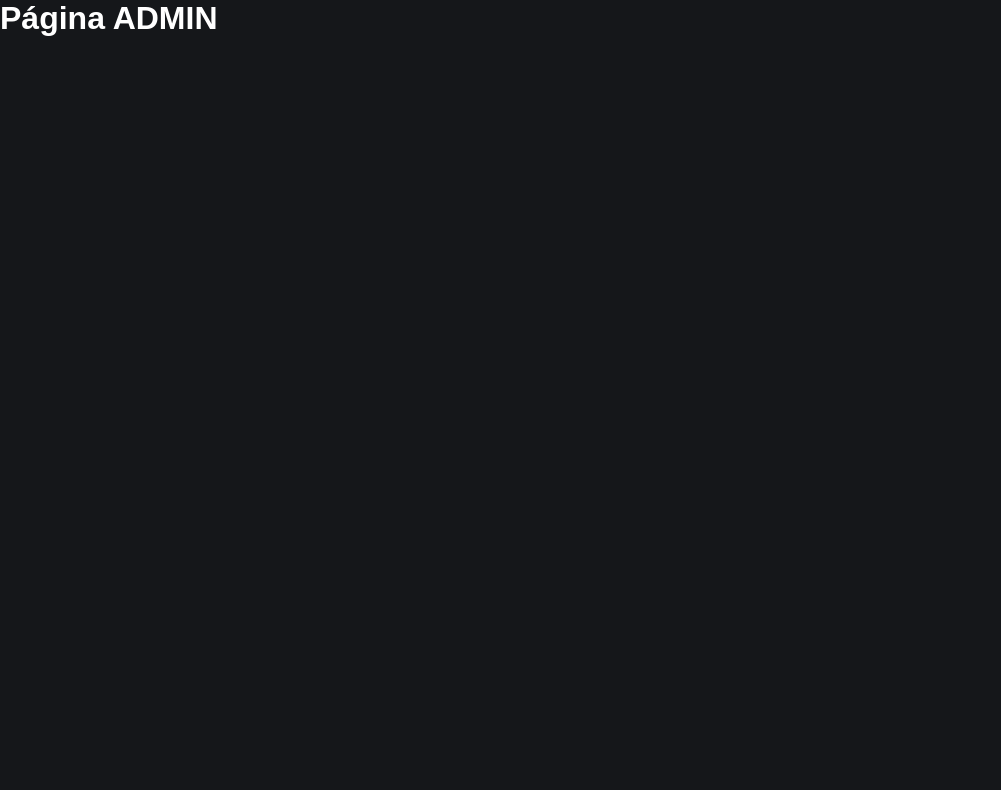
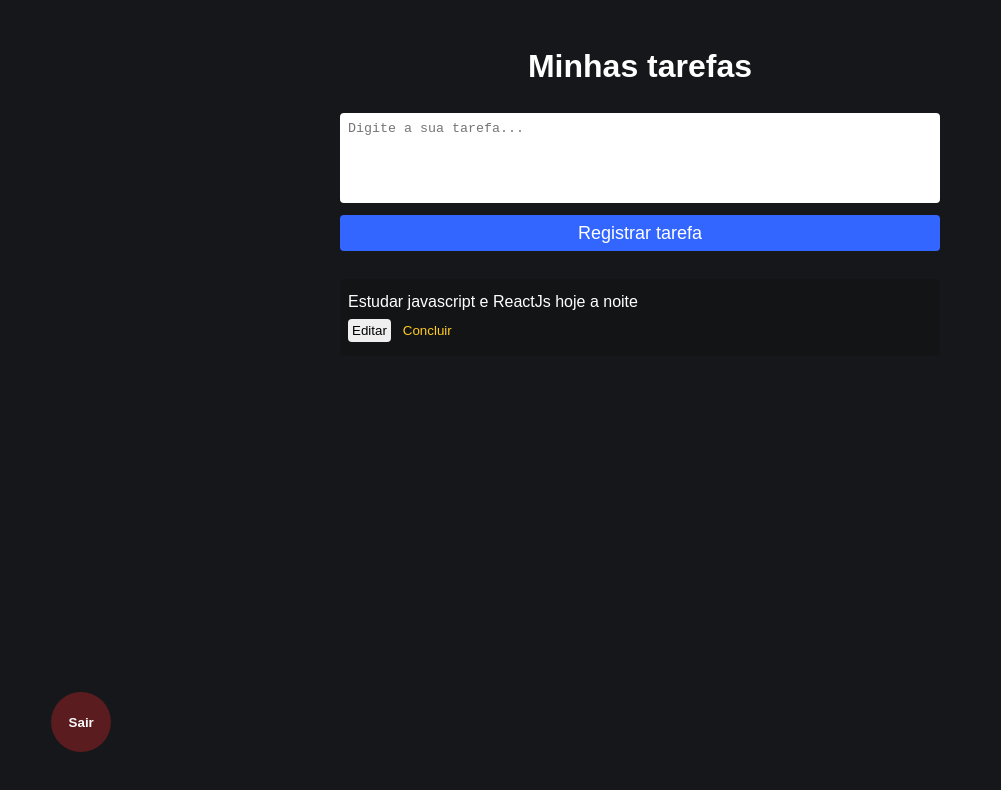
Before and after one commit to sselat/project-tasks, a React (Create React App) app in the folder task-app/: page /admin in a window 1280 px wide. Shown: the top 790 px of the page, without its empty margins (0-1001 px from the left). Built offline with nearby package versions, Linux system fonts and the light colour scheme; no server answers; sample sign-in values are in the browser's storage.

Commit message:
create task

```diff
--- a/task-app/src/pages/Admin/admin.css
+++ b/task-app/src/pages/Admin/admin.css
@@ -0,0 +1,61 @@
+.admin-container {
+  display: flex;
+  flex-direction: column;
+  align-items: center;
+  margin-top: 48px;
+}
+
+.admin-container h1{
+  margin-bottom: 28px;
+}
+
+.btn-register {
+  margin-bottom: 28px;
+}
+
+.list {
+  width: 90%;
+  max-width: 600px;
+  display: flex;
+  flex-direction: column;
+  background-color: rgba(18,18,18,.38);
+  border-radius: 4px;
+  margin-bottom: 12px;
+  justify-content: center;
+  padding: 14px 8px;
+}
+
+.list p {
+  margin-bottom: 8px;
+}
+
+.list button{
+  margin-right: 8px;
+  border: 0;
+  border-radius: 4px;
+  padding: 4px;
+}
+
+.btn-delete{
+  color: #ffcc23;
+  background-color: transparent;
+}
+
+.btn-logout{
+  position: absolute;
+  bottom: 6%;
+  left: 4%;
+  height: 60px;
+  width: 60px;
+  border-radius: 30px;
+  border: 0;
+  font-weight: bold;
+  background-color: rgba(219,38,41,.35);
+  color: #fafafa;
+  transition: .5s;
+}
+
+.btn-logout:hover{
+  background-color: rgba(219,38,41,1);
+  color: #fff;
+}
--- a/task-app/src/pages/Admin/index.js
+++ b/task-app/src/pages/Admin/index.js
@@ -1,9 +1,78 @@
+import {useState, useEffect} from 'react'
+import {auth, db} from '../../firebaseConnection'
+import {signOut} from 'firebase/auth'
 import './admin.css'
+import {addDoc, collection} from 'firebase/firestore'
 
 export default function Admin() {
+  const [tarefaInput, setTarefaInput] = useState('')
+  const [user, setUser] = useState({})
+
+  useEffect(() => {
+    async function loadTarefas() {
+      const userDetail = localStorage.getItem('@detailUser')
+      setUser(JSON.parse(userDetail))
+    }
+    loadTarefas()
+  }, [])
+  async function handleRegister(e) {
+    e.preventDefault()
+
+    if (tarefaInput === '') {
+      alert('Digite a sua tarefa...')
+      return
+    }
+
+    await addDoc(collection(db, 'tarefas'), {
+      tarefa: tarefaInput,
+      created: new Date(),
+      userId: user?.uid
+    })
+      .then(() => {
+        console.log(`Tarefa registrada: ${tarefaInput}`)
+        setTarefaInput('')
+      })
+      .catch((error) => console.log(`Erro ao registrar: ${error}`))
+  }
+
+  async function handleLogout() {
+    await signOut(auth)
+  }
   return (
-    <div>
-      <h1>Página ADMIN</h1>
+    <div className="admin-container">
+      <h1>Minhas tarefas</h1>
+      <form
+        className="form"
+        onSubmit={handleRegister}
+      >
+        <textarea
+          placeholder="Digite a sua tarefa..."
+          value={tarefaInput}
+          onChange={(e) => setTarefaInput(e.target.value)}
+        />
+
+        <button
+          className="btn-register"
+          type="submit"
+        >
+          Registrar tarefa
+        </button>
+      </form>
+
+      <article className="list">
+        <p>Estudar javascript e ReactJs hoje a noite</p>
+        <div>
+          <button>Editar</button>
+          <button className="btn-delete">Concluir</button>
+        </div>
+      </article>
+
+      <button
+        className="btn-logout"
+        onClick={handleLogout}
+      >
+        Sair
+      </button>
     </div>
   )
 }
--- a/task-app/src/pages/Home/home.css
+++ b/task-app/src/pages/Home/home.css
@@ -42,6 +42,7 @@
 
 .form textarea{
   margin-bottom: 12px;
+  padding: 8px;
   border: 0;
   height: 90px;
   resize: none;
--- /dev/null
+++ b/task-app/src/routes/Private.js
@@ -0,0 +1,40 @@
+import {useEffect, useState} from 'react'
+import {auth} from '../firebaseConnection'
+import {onAuthStateChanged} from 'firebase/auth'
+import {Navigate} from 'react-router-dom'
+
+export default function Private({children}) {
+  const [loading, setLoading] = useState(true)
+  const [signed, setSigned] = useState(false)
+
+  useEffect(() => {
+    async function checkLogin() {
+      onAuthStateChanged(auth, (user) => {
+        if (user) {
+          const userData = {
+            uid: user.uid,
+            email: user.email
+          }
+
+          localStorage.setItem('@detailUser', JSON.stringify(userData))
+
+          setLoading(false)
+          setSigned(true)
+        } else {
+          setLoading(false)
+          setSigned(false)
+        }
+      })
+    }
+    checkLogin()
+  }, [])
+
+  if (loading) {
+    return <div></div>
+  }
+
+  if (!signed) {
+    return <Navigate to="/" />
+  }
+  return children
+}
--- a/task-app/src/routes/index.js
+++ b/task-app/src/routes/index.js
@@ -2,6 +2,7 @@ import {Route, Routes} from 'react-router-dom'
 import Home from '../pages/Home'
 import Register from '../pages/Register'
 import Admin from '../pages/Admin'
+import Private from './Private'
 
 export default function RoutesApp() {
   return (
@@ -16,7 +17,11 @@ export default function RoutesApp() {
       />
       <Route
         path="/admin"
-        element={<Admin />}
+        element={
+          <Private>
+            <Admin />
+          </Private>
+        }
       />
     </Routes>
   )
```
